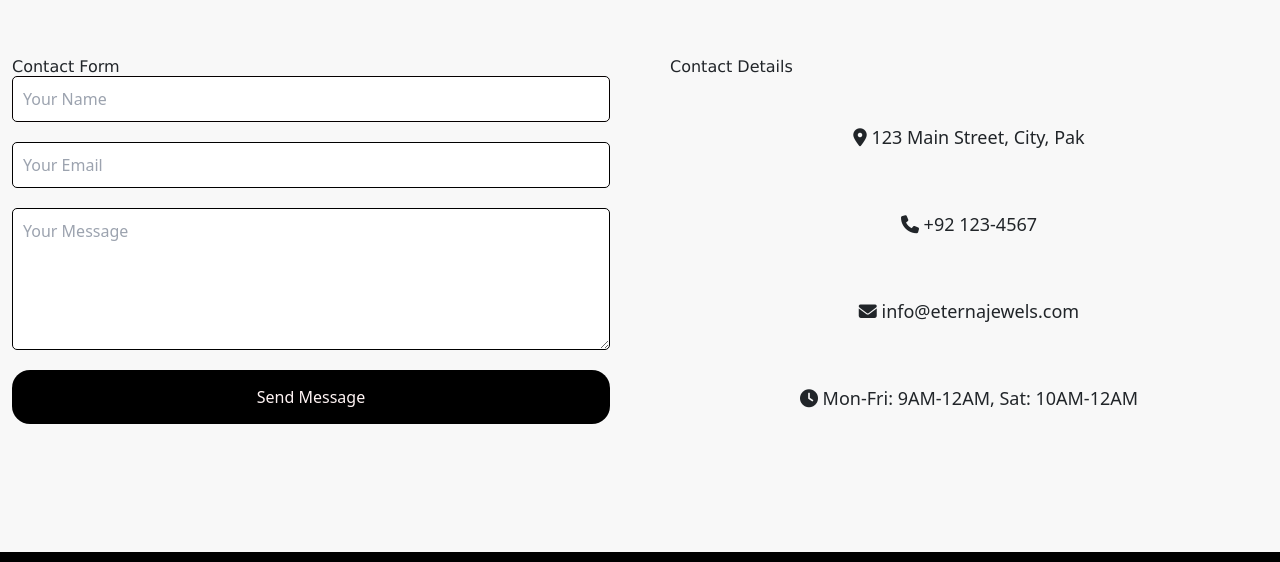
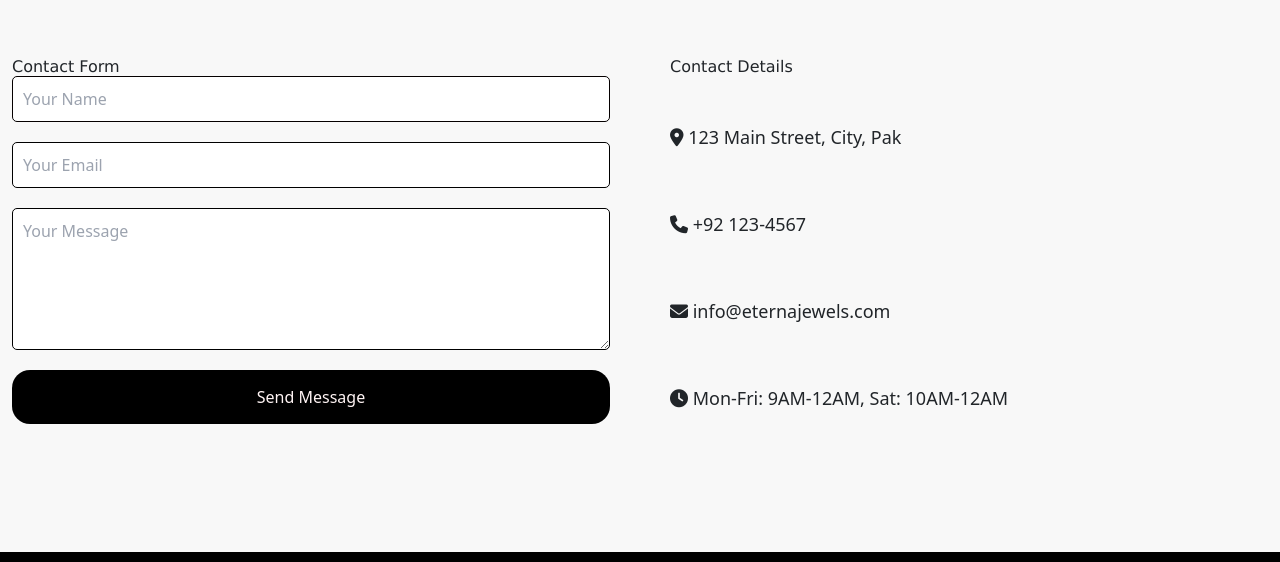
Before and after one commit to MuhammadAnas512/jewlery, a plain HTML site: page contact.html in a window 1280 px wide. Shown: the part 238-800 px from the top of the page. Drawn offline with nearby package versions, Linux system fonts and the light colour scheme.

Commit message:
updated the contact.html

```diff
--- a/contact.html
+++ b/contact.html
@@ -92,10 +92,10 @@
                 </div>
                 <div>
                     <h3>Contact Details</h3><BR></BR>
-                    <p><i class="fa-solid fa-map-marker-alt"></i> 123 Main Street, City, Pak</p>
-                    <p><i class="fa-solid fa-phone"></i> +92 123-4567</p>
-                    <p><i class="fa-solid fa-envelope"></i> info@eternajewels.com</p>
-                    <p><i class="fa-solid fa-clock"></i> Mon-Fri: 9AM-12AM, Sat: 10AM-12AM</p>
+                    <p style="text-align: left; "><i class="fa-solid fa-map-marker-alt"></i> 123 Main Street, City, Pak</p>
+                    <p style="text-align: left; "><i class="fa-solid fa-phone"></i> +92 123-4567</p>
+                    <p style="text-align: left; "><i class="fa-solid fa-envelope"></i> info@eternajewels.com</p>
+                    <p style="text-align: left; "><i class="fa-solid fa-clock"></i> Mon-Fri: 9AM-12AM, Sat: 10AM-12AM</p>
                 </div>
             </div>
         </div>
```
